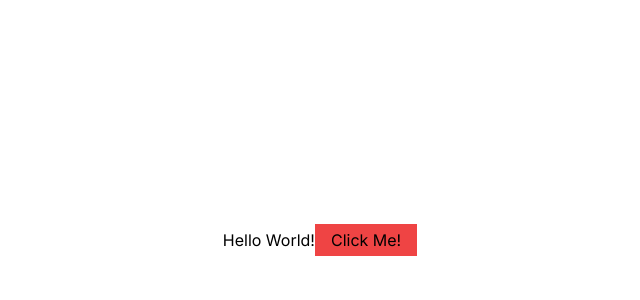
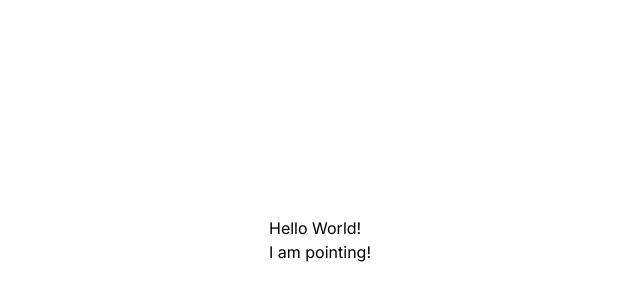
Before and after one commit to Joshardals/datablaze, a Next.js app: page / in a window 1280 px wide. Shown: the part 160-460 px from the top of the page, without its empty margins (320-960 px from the left). Built offline with nearby package versions, Linux system fonts and the light colour scheme.

Commit message:
first commit

```diff
--- a/app/page.tsx
+++ b/app/page.tsx
@@ -3,19 +3,13 @@
 import { useRef } from "react";
 
 export default function Home() {
-  const ref = useRef(0);
-  const handleClick = () => {
-    ref.current = ref.current + 1;
-    alert(`You clicked the button ${ref.current} times`);
-  };
+  const ref = useRef("I am pointing!");
   return (
     <main className="flex items-center justify-center min-h-screen">
       <div className="element">
         <p>Hello World!</p>
+        <p>{ref.current}</p>
       </div>
-      <button onClick={handleClick} className="bg-red-500 px-4 py-1">
-        Click Me!
-      </button>
     </main>
   );
 }
```
